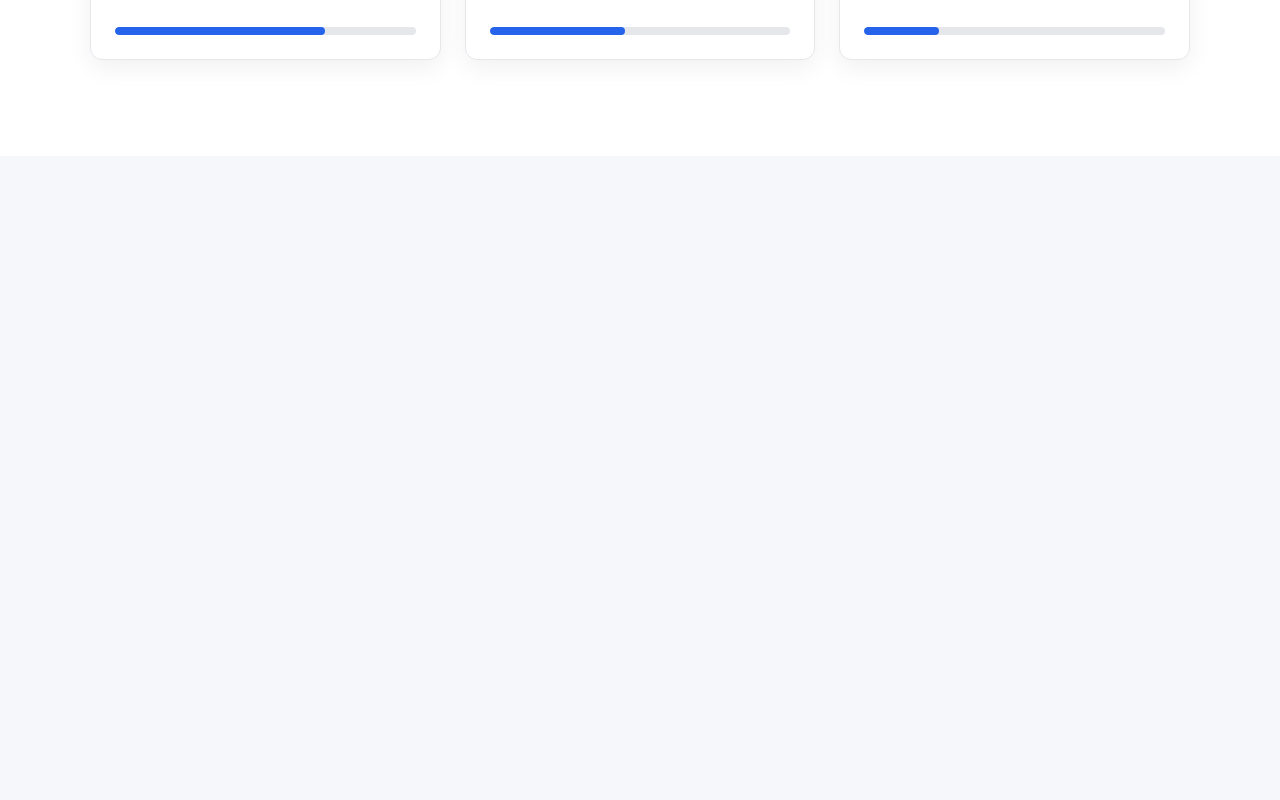
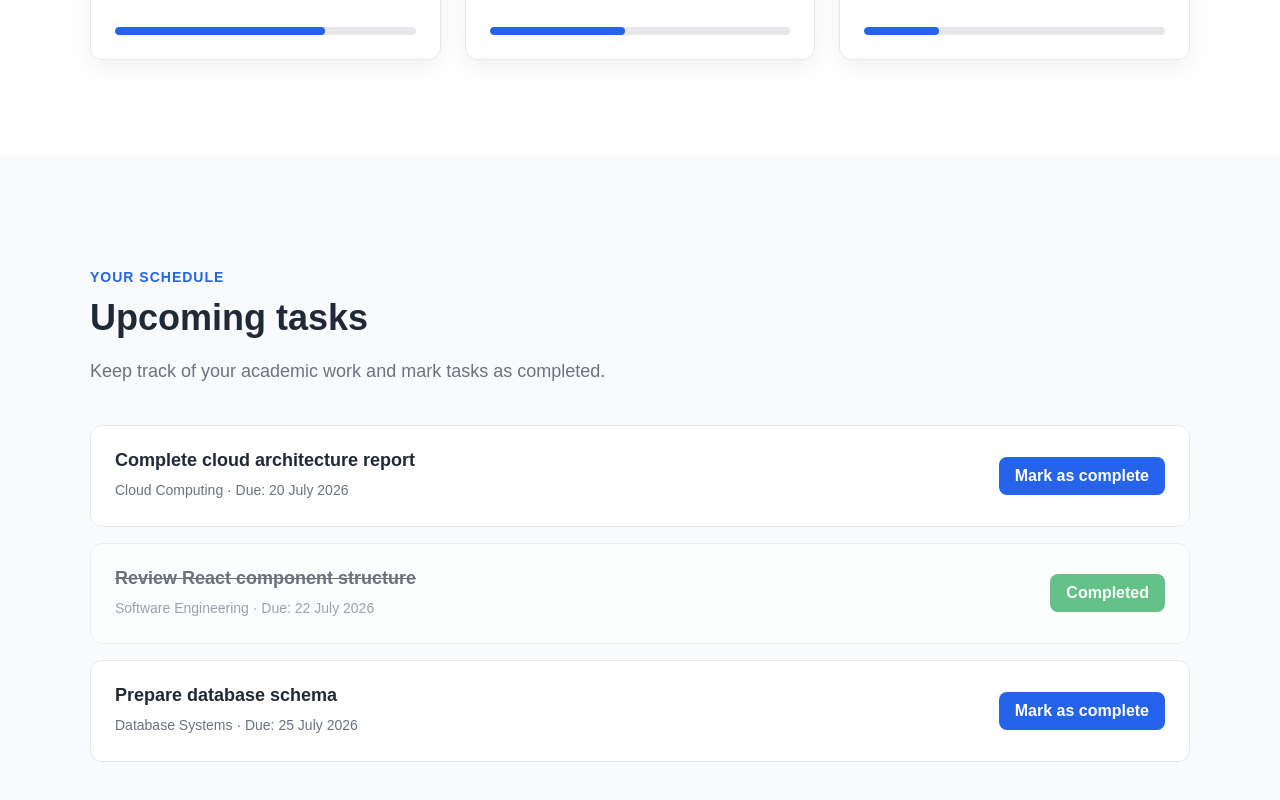
Before and after one commit to kallexia/cloud-study-planner, a React app in the folder frontend/: page / in a window 1280 px wide. Shown: the part 1152-1952 px from the top of the page. Before the commit the page ends 1308 px from the top, so only its background shows below. Built offline with nearby package versions, Linux system fonts and the light colour scheme; the HTML template or start-up script is replaced by a standard one.

Commit message:
Add interactive tasks section with state management

```diff
--- a/frontend/src/App.jsx
+++ b/frontend/src/App.jsx
@@ -1,6 +1,7 @@
 import Header from './components/Header'
 import HeroSection from './components/HeroSection'
 import CoursesSection from './components/CoursesSection'
+import TasksSection from './components/TasksSection'
 
 
 function App() {
@@ -10,6 +11,7 @@ function App() {
       <Header />
       <HeroSection />
       <CoursesSection />
+      <TasksSection />
     </>
   )
 }
--- /dev/null
+++ b/frontend/src/components/TaskItem.jsx
@@ -0,0 +1,23 @@
+function TaskItem({ task, onToggle }) {
+  return (
+    <article className={`task-item ${task.completed ? 'task-completed' : ''}`}>
+      <div>
+        <h3>{task.title}</h3>
+
+        <p>
+          {task.course} · Due: {task.dueDate}
+        </p>
+      </div>
+
+      <button
+        className="task-toggle-button"
+        type="button"
+        onClick={() => onToggle(task.id)}
+      >
+        {task.completed ? 'Completed' : 'Mark as complete'}
+      </button>
+    </article>
+  )
+}
+
+export default TaskItem
--- /dev/null
+++ b/frontend/src/components/TasksSection.jsx
@@ -0,0 +1,64 @@
+import { useState } from 'react'
+import TaskItem from './TaskItem'
+
+function TasksSection() {
+  const [tasks, setTasks] = useState([
+    {
+      id: 1,
+      title: 'Complete cloud architecture report',
+      course: 'Cloud Computing',
+      dueDate: '20 July 2026',
+      completed: false,
+    },
+    {
+      id: 2,
+      title: 'Review React component structure',
+      course: 'Software Engineering',
+      dueDate: '22 July 2026',
+      completed: true,
+    },
+    {
+      id: 3,
+      title: 'Prepare database schema',
+      course: 'Database Systems',
+      dueDate: '25 July 2026',
+      completed: false,
+    },
+  ])
+
+  function handleToggleTask(taskId) {
+    setTasks((currentTasks) =>
+      currentTasks.map((task) =>
+        task.id === taskId
+          ? { ...task, completed: !task.completed }
+          : task
+      )
+    )
+  }
+
+  return (
+    <section id="tasks" className="tasks-section">
+      <div className="section-content">
+        <div className="section-heading">
+          <p className="section-label">Your schedule</p>
+          <h2>Upcoming tasks</h2>
+          <p>
+            Keep track of your academic work and mark tasks as completed.
+          </p>
+        </div>
+
+        <div className="tasks-list">
+          {tasks.map((task) => (
+            <TaskItem
+              key={task.id}
+              task={task}
+              onToggle={handleToggleTask}
+            />
+          ))}
+        </div>
+      </div>
+    </section>
+  )
+}
+
+export default TasksSection
--- a/frontend/src/index.css
+++ b/frontend/src/index.css
@@ -230,3 +230,82 @@ nav a:hover {
     gap: 16px;
   }
 }
+
+.tasks-section {
+  padding: 96px 24px;
+  background-color: #f8fafc;
+}
+
+.tasks-list {
+  display: flex;
+  flex-direction: column;
+  gap: 16px;
+}
+
+.task-item {
+  display: flex;
+  align-items: center;
+  justify-content: space-between;
+  gap: 24px;
+  padding: 24px;
+  border: 1px solid #e5e7eb;
+  border-radius: 12px;
+  background-color: #ffffff;
+  transition:
+    opacity 0.2s ease,
+    transform 0.2s ease;
+}
+
+.task-item:hover {
+  transform: translateY(-2px);
+}
+
+.task-item h3 {
+  margin: 0 0 8px;
+  font-size: 18px;
+}
+
+.task-item p {
+  margin: 0;
+  color: #6b7280;
+  font-size: 14px;
+}
+
+.task-toggle-button {
+  flex-shrink: 0;
+  padding: 10px 16px;
+  border: 0;
+  border-radius: 8px;
+  background-color: #2563eb;
+  color: #ffffff;
+  font: inherit;
+  font-weight: 700;
+  cursor: pointer;
+}
+
+.task-toggle-button:hover {
+  background-color: #1d4ed8;
+}
+
+.task-completed {
+  opacity: 0.65;
+}
+
+.task-completed h3 {
+  text-decoration: line-through;
+}
+
+.task-completed .task-toggle-button {
+  background-color: #16a34a;
+}
+
+@media (max-width: 650px) {
+  .task-item {
+    align-items: stretch;
+    flex-direction: column;
+  }
+
+  .task-toggle-button {
+    width: 100%;
+  }
+}
```
